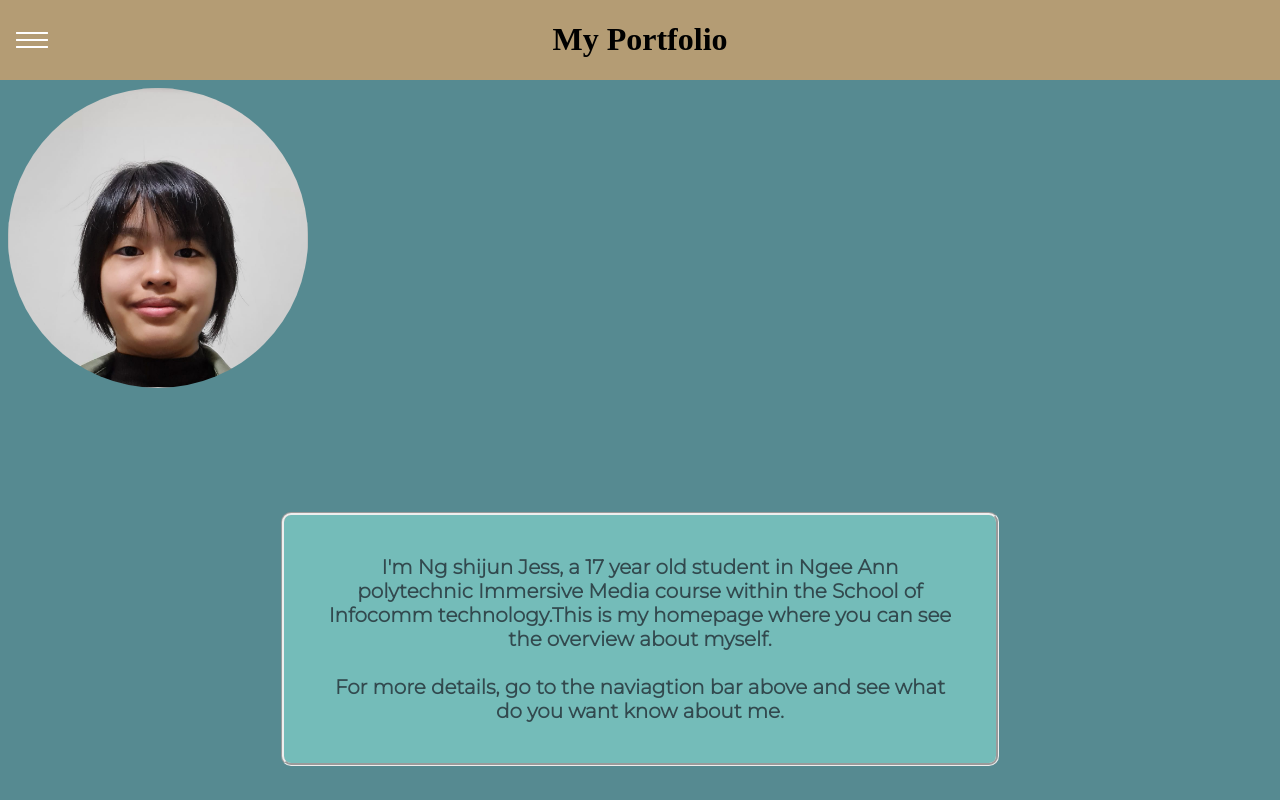
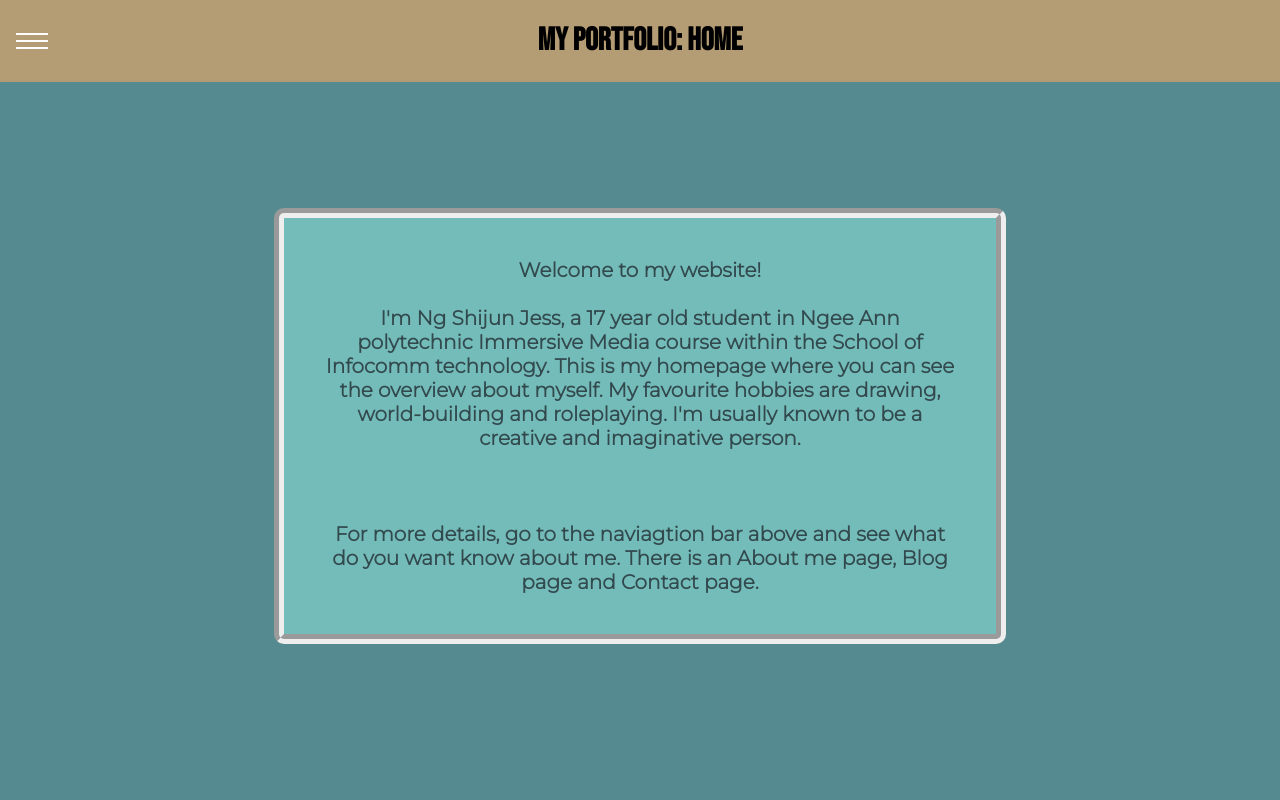
Before and after one commit to ng-shijun-jess/IDAssignment1, a plain HTML site: page ASG1.html in a window 1280 px wide. Drawn offline with Linux system fonts and the light colour scheme.

Commit message:
center overview

```diff
--- a/ASG1.css
+++ b/ASG1.css
@@ -1,6 +1,11 @@
 :root{
     --background:#B49c74;
 }
+
+h1{
+    font-family: 'Bebas Neue', cursive;
+}
+
 body{background-color: #568A91;}
 
 header{
@@ -107,23 +112,14 @@ nav a:hover {
 
 
 body{
-    display:flex;
+    display: flex;
     flex-wrap: wrap;
 
 }
 
-.img{
-    position:relative;
-    bottom: 60px;
-    border-radius: 50%;
-    width:300px;
-    height:300px;
-    background-image: url('self picture.jpeg');
-    background-size: cover;
-    margin:auto;
-    top:80px
 
-}
+
+
 .intro_box{
     position: relative;
     background-color: #74bcb9;
@@ -133,14 +129,20 @@ body{
     width:50%;
     font-family: 'Montserrat', sans-serif;
     border-style:groove;
+    border-width: 10px;
     border-radius: 10px;
-    margin: auto;
     top: 10em;
     padding:40px;
     text-align: center;
+    justify-content: center;
+    margin:auto;
+
+}
 
 
-
-
-
+.img{
+    background-image: url('Self picture.jpeg');
+    border-radius: 50%;
+    width:300px;
+    height:300px;
 }
--- a/ASG1.html
+++ b/ASG1.html
@@ -15,11 +15,11 @@
     </head>
     <body>
         <header>
-            <h1>My Portfolio</h1>
+            <h1>My Portfolio: Home</h1>
             <input type ='checkbox' id = 'nav-toggle' class = 'nav-toggle' >
             <nav>
                 <ul>
-                    <li><a href="">Home</a></li>
+                    <li><a href="">Home    [You are here]</a></li>
                     <li><a href="About page.html">About</a></li>
                     <li><a href="#">Blog</a></li>
                     <li><a href="#">Contact</a></li>
@@ -37,10 +37,13 @@
 
         </header>
         <main>
-            <img class= 'img'>
             <p class = 'intro_box'>
-                I'm Ng shijun Jess, a 17 year old student in Ngee Ann polytechnic Immersive Media course within the School of Infocomm technology.This is my homepage where you can see the overview about myself.
-                <br/><br/>For more details, go to the naviagtion bar above and see what do you want know about me.
+                Welcome to my website!
+                <br/><br/>I'm Ng Shijun Jess, a 17 year old student in Ngee Ann polytechnic Immersive Media course within the School of Infocomm technology.
+                This is my homepage where you can see the overview about myself.
+                My favourite hobbies are drawing, world-building and roleplaying. I'm usually known to be a creative and imaginative person.
+                <br/><br/><br/><br/>For more details, go to the naviagtion bar above and see what do you want know about me. There is an About me page, Blog page and Contact page.
+
 
 
 
@@ -49,6 +52,8 @@
 
 
             </p>
+
+
 
 
 
```
